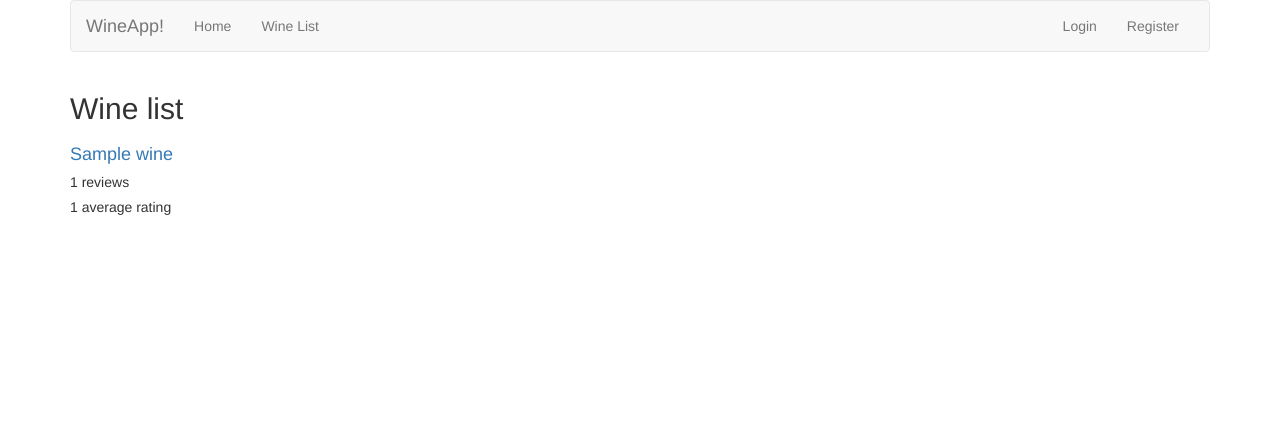
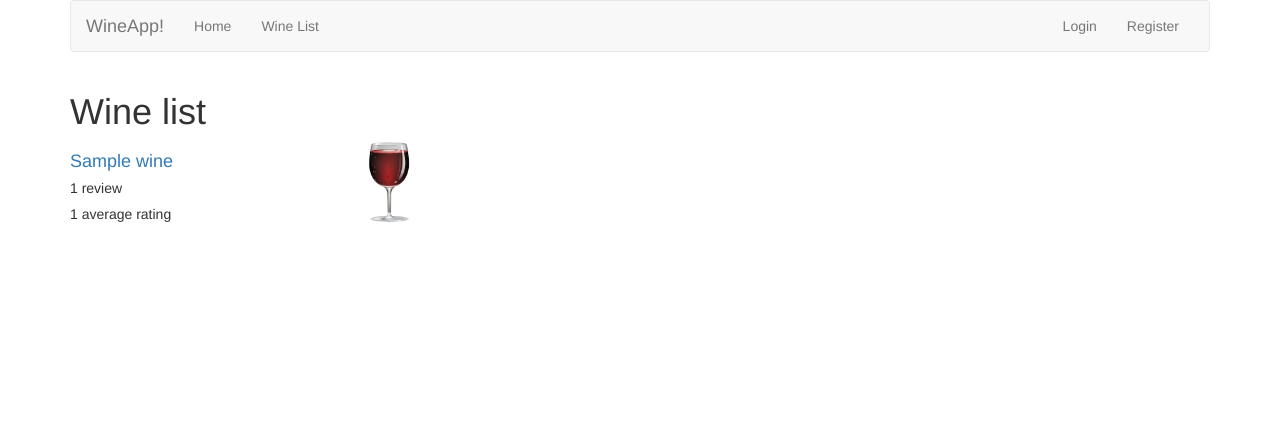
Before and after one commit to broxeph/djangalex, a Django app: page /wineapp/wine in a window 1280 px wide. Shown: the top 421 px of the page. Run offline with Django 3.2, Linux system fonts and the light colour scheme; tables that the repository leaves empty hold one stand-in row (values such as "Sample post"); some libraries are stand-ins or nearby versions.

Commit message:
Removed titles from base template, added placeholder wine images

```diff
--- a/djangalex/static/wineapp/wineapp.css
+++ b/djangalex/static/wineapp/wineapp.css
@@ -34,3 +34,15 @@ html {
     margin: 10px;
     float: right;
 }
+
+.wine-img-md {
+    width: 80px;
+    height: 80px;
+    float: right;
+}
+
+.wine-img-lg {
+    width: 200px;
+    height: 200px;
+    float: right;
+}
--- a/wineapp/templates/wineapp/base.html
+++ b/wineapp/templates/wineapp/base.html
@@ -55,12 +55,6 @@
         </div>
     </nav>
 
-    <div class="row">
-        <div class="col-xs-12">
-            <h1>{% block title %}{% endblock %}</h1>
-        </div>
-    </div>
-
     {% bootstrap_messages %}
 
     {% block content %}(no content){% endblock %}
--- a/wineapp/templates/wineapp/review_list_block.html
+++ b/wineapp/templates/wineapp/review_list_block.html
@@ -1,6 +1,9 @@
+{% load staticfiles %}
+
 {% if latest_review_list %}
 {% for review in latest_review_list %}
 <div class="col-sm-6 col-lg-4">
+    <img src="{% static 'wineapp/wine-image.png' %}" class="wine-img-md">
     <h4><a href="{% url 'wineapp:review_detail' review.id %}">
     {{ review.wine.name }}
     </a></h4>
--- a/wineapp/templates/wineapp/wine_list.html
+++ b/wineapp/templates/wineapp/wine_list.html
@@ -1,18 +1,27 @@
 {% extends 'wineapp/base.html' %}
 
-{% block title %}
-<h2>Wine list</h2>
-{% endblock %}
+{% load staticfiles %}
 
 {% block content %}
+<div class="row">
+    <div class="col-xs-12">
+        <h1>Wine list</h1>
+    </div>
+</div>
+
 {% if wine_list %}
 <div class="row">
     {% for wine in wine_list %}
     <div class="col-xs-6 col-lg-4">
+        <img src="{% static 'wineapp/wine-image.png' %}" class="wine-img-md">
         <h4><a href="{% url 'wineapp:wine_detail' wine.id %}">
         {{ wine.name }}
         </a></h4>
+        {% if wine.review_set.count == 1 %}
+        <h5>{{ wine.review_set.count }} review</h5>
+        {% else %}
         <h5>{{ wine.review_set.count }} reviews</h5>
+        {% endif %}
         {% if wine.average_rating %}
         <h5>{{ wine.average_rating | floatformat }} average rating</h5>
         {% endif %}
```
Also changed, not shown: wineapp/templates/wineapp/index.html (+6 -5 lines), wineapp/templates/wineapp/review_detail.html (+10 -6 lines), wineapp/templates/wineapp/wine_detail.html (+12 -4 lines), README.md, djangalex/static/wineapp/wine-image.png (added).
